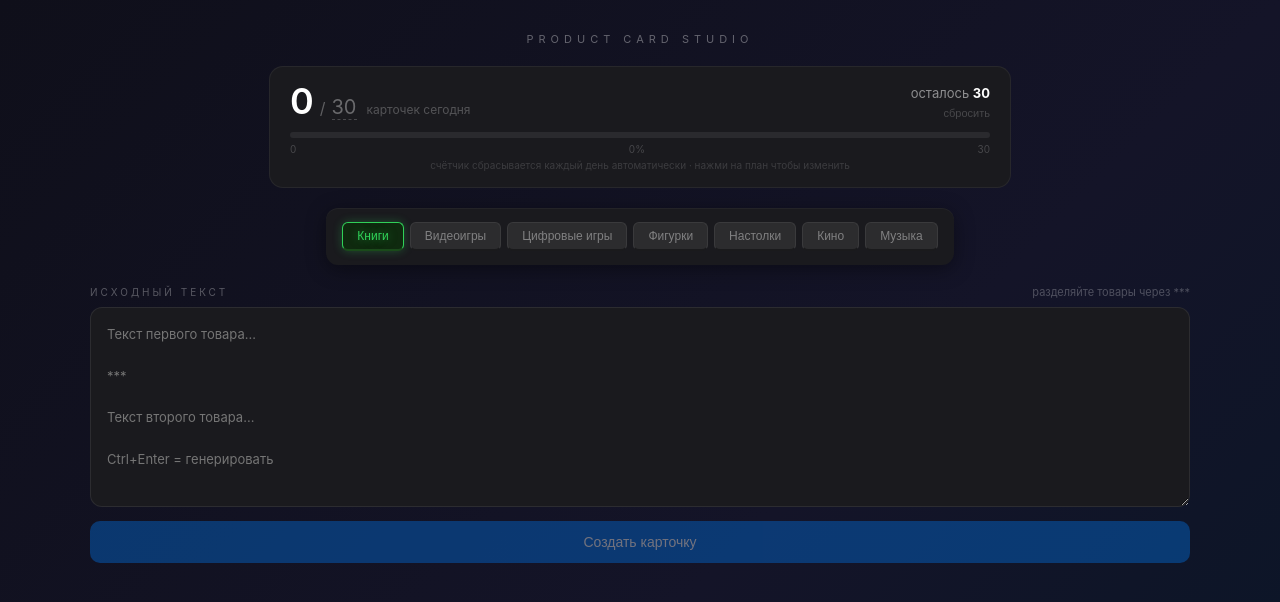
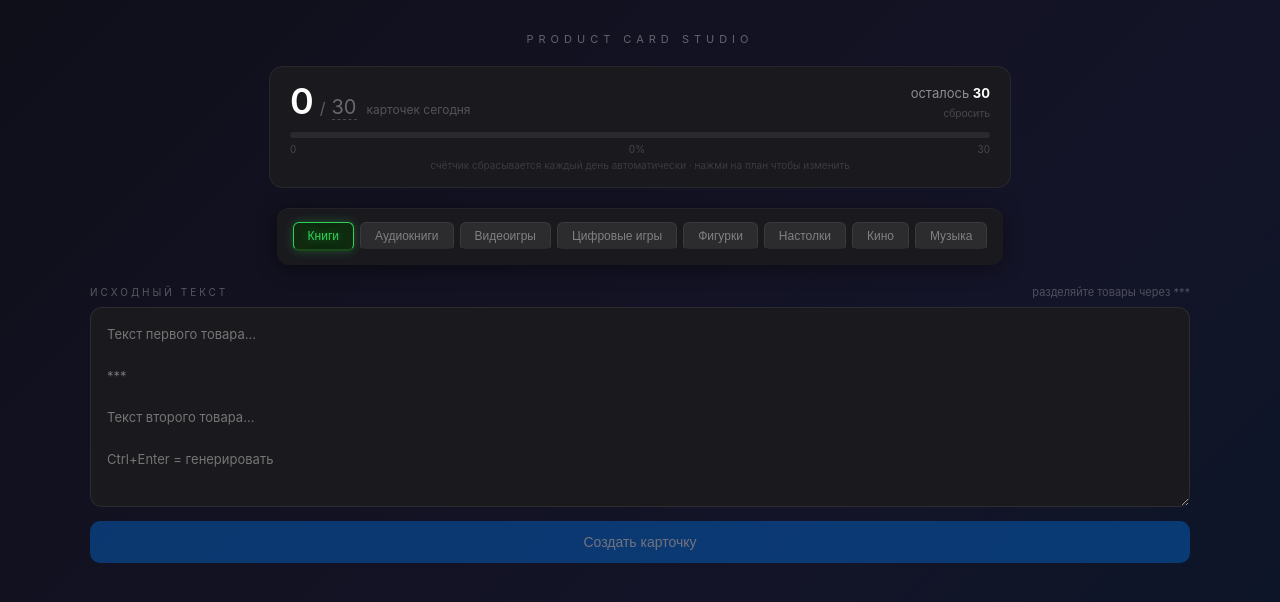
Before and after one commit to agasfer1982-ux/product-card-studio, a Next.js app: page / in a window 1280 px wide. Shown: the top 602 px of the page. Built offline with nearby package versions, Linux system fonts and the light colour scheme.

Commit message:
Add files via upload

```diff
--- a/app/page.js
+++ b/app/page.js
@@ -3,6 +3,7 @@ import { useState, useEffect } from "react";
 
 const CATEGORIES = [
   { id: "books", label: "Книги" },
+  { id: "audiobooks", label: "Аудиокниги" },
   { id: "games", label: "Видеоигры" },
   { id: "digital", label: "Цифровые игры" },
   { id: "figures", label: "Фигурки" },
```
